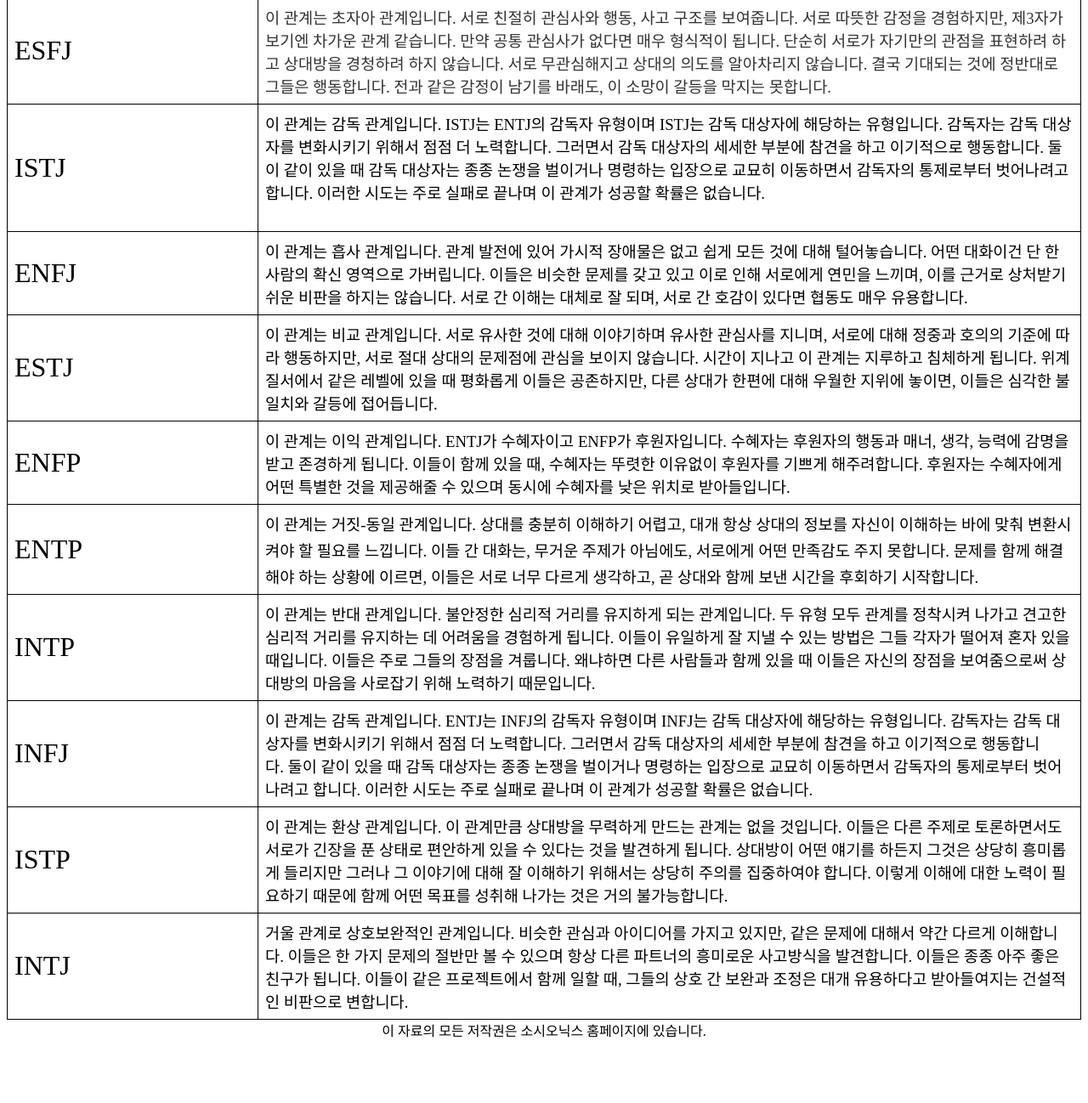
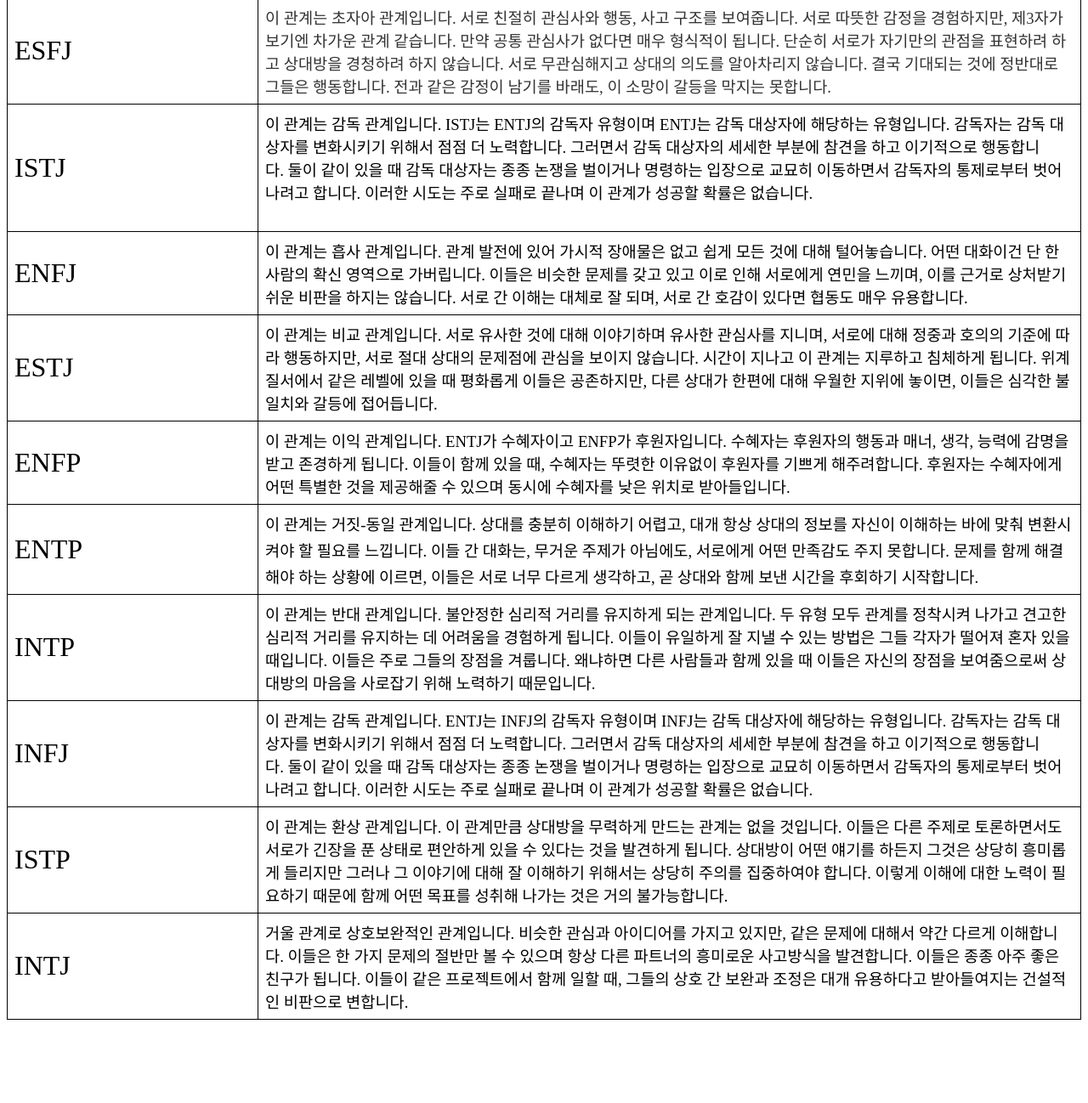
Before and after one commit to lovedalgona/entj-relationship, a plain HTML site: page index.html in a window 1280 px wide. Shown: the part 982-2280 px from the top of the page at 85% size. Drawn offline with Linux system fonts and the light colour scheme.

Commit message:
Add files via upload

```diff
--- a/index.html
+++ b/index.html
@@ -79,7 +79,7 @@
 <span style="font-size: 24pt; font-family: the렛츠스마일r;">ISTJ</span></div>
 </td>
 <td style="font-family: &quot;segoe ui&quot;; font-size: 10pt; width: 577px; padding: 8px; border: 1px solid;"><div>
-<span style="font-family: the렛츠스마일r; font-size: 14pt; color: black;">이 관계는 감독 관계입니다. ISTJ는 ENTJ의 감독자 유형이며 ISTJ는 감독 대상자에 해당하는 유형입니다.</span><span style="font-size: 14pt;"><span>&nbsp;</span></span><span style="font-family: the렛츠스마일r; font-size: 14pt; color: black; word-spacing: 0px; letter-spacing: normal; text-transform: none; text-indent: 0px; orphans: 2; widows: 2;">감독자는 감독 대상자를 변화시키기 위해서 점점 더 노력합니다.</span><span style="font-size: 14pt;"><span>&nbsp;</span></span><span style="font-family: the렛츠스마일r; font-size: 14pt;">그러면서 감독 대상자의 세세한 부분에 참견을 하고 이기적으로 행동합니다.&nbsp;</span><span style="font-family: the렛츠스마일r; font-size: 14pt; color: black; word-spacing: 0px; letter-spacing: normal; text-transform: none; text-indent: 0px; orphans: 2; widows: 2;">둘이 같이 있을 때 감독 대상자는 종종 논쟁을 벌이거나 명령하는 입장으로 교묘히 이동하면서 감독자의 통제로부터 벗어나려고 합니다. 이러한 시도는 주로 실패로 끝나며 이 관계가 성공할 확률은 없습니다.</span><span style="font-size: 14pt;"></span></div>
+<span style="font-family: the렛츠스마일r; font-size: 14pt; color: black;">이 관계는 감독 관계입니다. ISTJ는 ENTJ의 감독자 유형이며 ENTJ는 감독 대상자에 해당하는 유형입니다.</span><span style="font-size: 14pt;"><span>&nbsp;</span></span><span style="font-family: the렛츠스마일r; font-size: 14pt; color: black; word-spacing: 0px; letter-spacing: normal; text-transform: none; text-indent: 0px; orphans: 2; widows: 2;">감독자는 감독 대상자를 변화시키기 위해서 점점 더 노력합니다.</span><span style="font-size: 14pt;"><span>&nbsp;</span></span><span style="font-family: the렛츠스마일r; font-size: 14pt;">그러면서 감독 대상자의 세세한 부분에 참견을 하고 이기적으로 행동합니다.&nbsp;</span><span style="font-family: the렛츠스마일r; font-size: 14pt; color: black; word-spacing: 0px; letter-spacing: normal; text-transform: none; text-indent: 0px; orphans: 2; widows: 2;">둘이 같이 있을 때 감독 대상자는 종종 논쟁을 벌이거나 명령하는 입장으로 교묘히 이동하면서 감독자의 통제로부터 벗어나려고 합니다. 이러한 시도는 주로 실패로 끝나며 이 관계가 성공할 확률은 없습니다.</span><span style="font-size: 14pt;"></span></div>
 <div><span style="font-size: 14pt;"><br /></span></div>
 </td>
 </tr>
@@ -143,7 +143,6 @@
 </tr>
 </tbody></table>
 </div>
-<div style="text-align:center;">이 자료의 모든 저작권은 소시오닉스 홈페이지에 있습니다.</div>
 </div>
 <div style="text-align:center;">
 <br style="color: rgb(0, 0, 0); font-family: &quot;segoe ui&quot;; font-size: 13.3333px; font-style: normal; font-variant-ligatures: normal; font-variant-caps: normal; font-weight: 400; letter-spacing: normal; orphans: 2; text-align: center; text-indent: 0px; text-transform: none; white-space: normal; widows: 2; word-spacing: 0px; -webkit-text-stroke-width: 0px; text-decoration-thickness: initial; text-decoration-style: initial; text-decoration-color: initial;" /></div><p align="center">&nbsp;</p>
```
